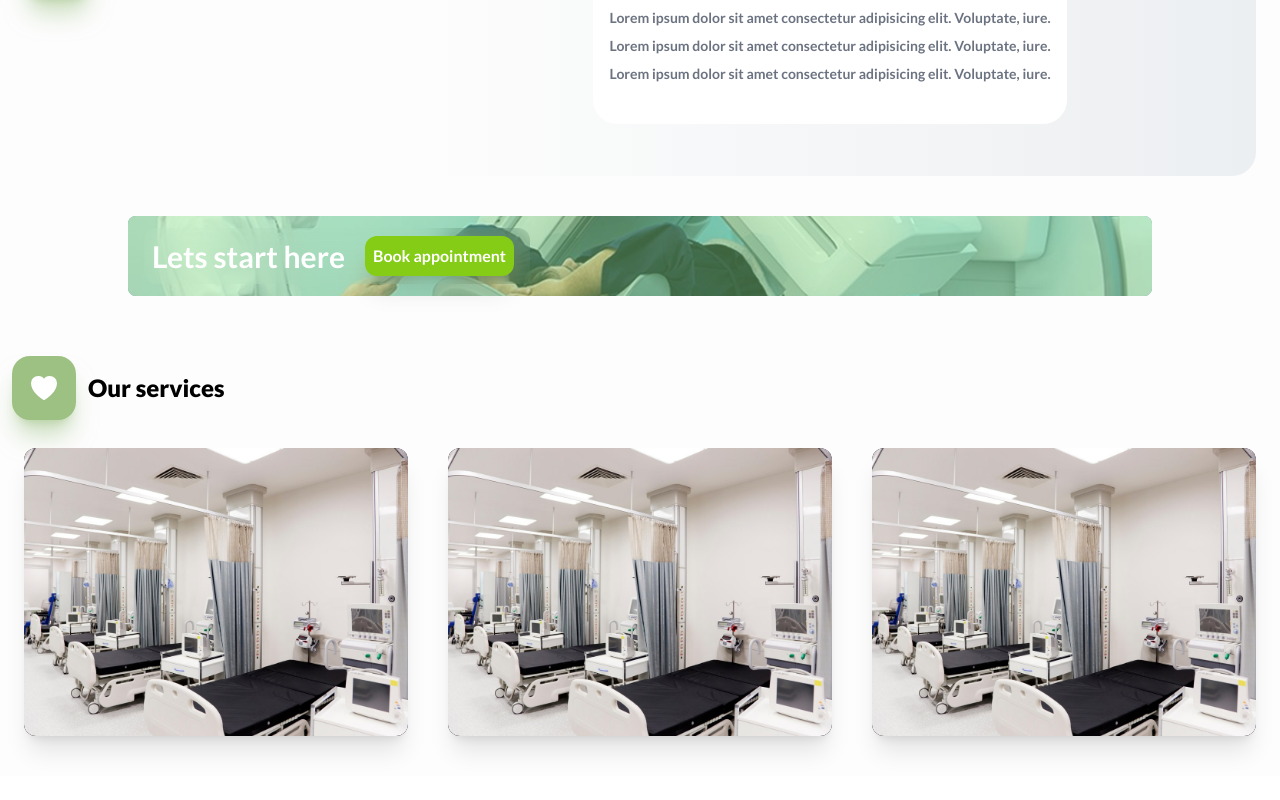
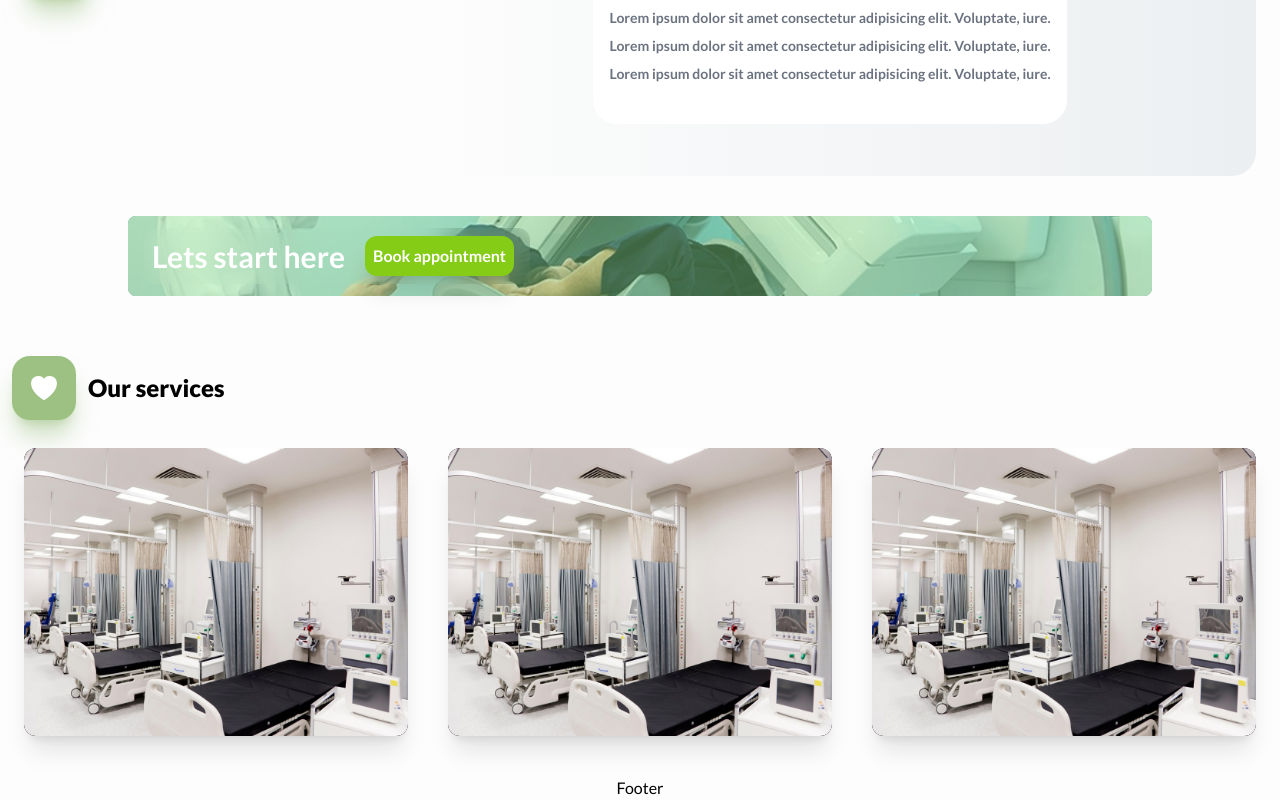
Before and after one commit to hadiraz/doctor-appointment, a Next.js app: page / in a window 1280 px wide. Shown: the part 824-1624 px from the top of the page. Before the commit the page ends 1600 px from the top, so only its background shows below. Built offline with nearby package versions, Linux system fonts and the light colour scheme.

Commit message:
footer component created

```diff
--- /dev/null
+++ b/components/Footer.tsx
@@ -0,0 +1,9 @@
+import React from 'react'
+
+const Footer = () => {
+  return (
+    <div>Footer</div>
+  )
+}
+
+export default Footer
--- a/components/Layout.tsx
+++ b/components/Layout.tsx
@@ -3,6 +3,7 @@ import React, { ReactElement, useState } from "react";
 import logo from "@/public/assets/logo_med.png";
 import Link from "next/link";
 import ResponsiveNav from "./ResponsiveNav";
+import Footer from "./Footer";
 
 const Layout = ({ children }: { children: ReactElement }) => {
   const [navStatus, setNavStatus] = useState(false);
@@ -67,6 +68,7 @@ const Layout = ({ children }: { children: ReactElement }) => {
       </header>
           <ResponsiveNav className={`${!navStatus && "!-right-full !w-[70vw]"}`} setMenuStatus={setNavStatus}/>
       <main className="w-full h-full flex flex-col items-center">{children}</main>
+      <Footer/>
     </div>
   );
 };
```
